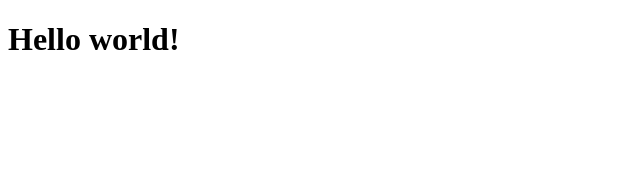
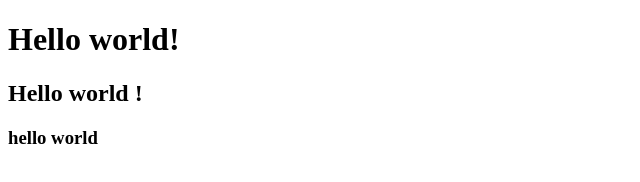
Before and after one commit to Monirith-huot/website, a plain HTML site: page men.html in a window 1280 px wide. Shown: the whole page, without its empty margins (0-640 px from the left). Drawn offline with Linux system fonts and the light colour scheme.

Commit message:
added text in men and women

```diff
--- a/men.html
+++ b/men.html
@@ -10,5 +10,9 @@
 
         <h1>Hello world!</h1>
 
+
+        <h2>Hello world !</h2>
+
+        <h3> hello world </h3>
     </body>
 </html>
```
Also changed, not shown: women.html (+2 -0 lines).
